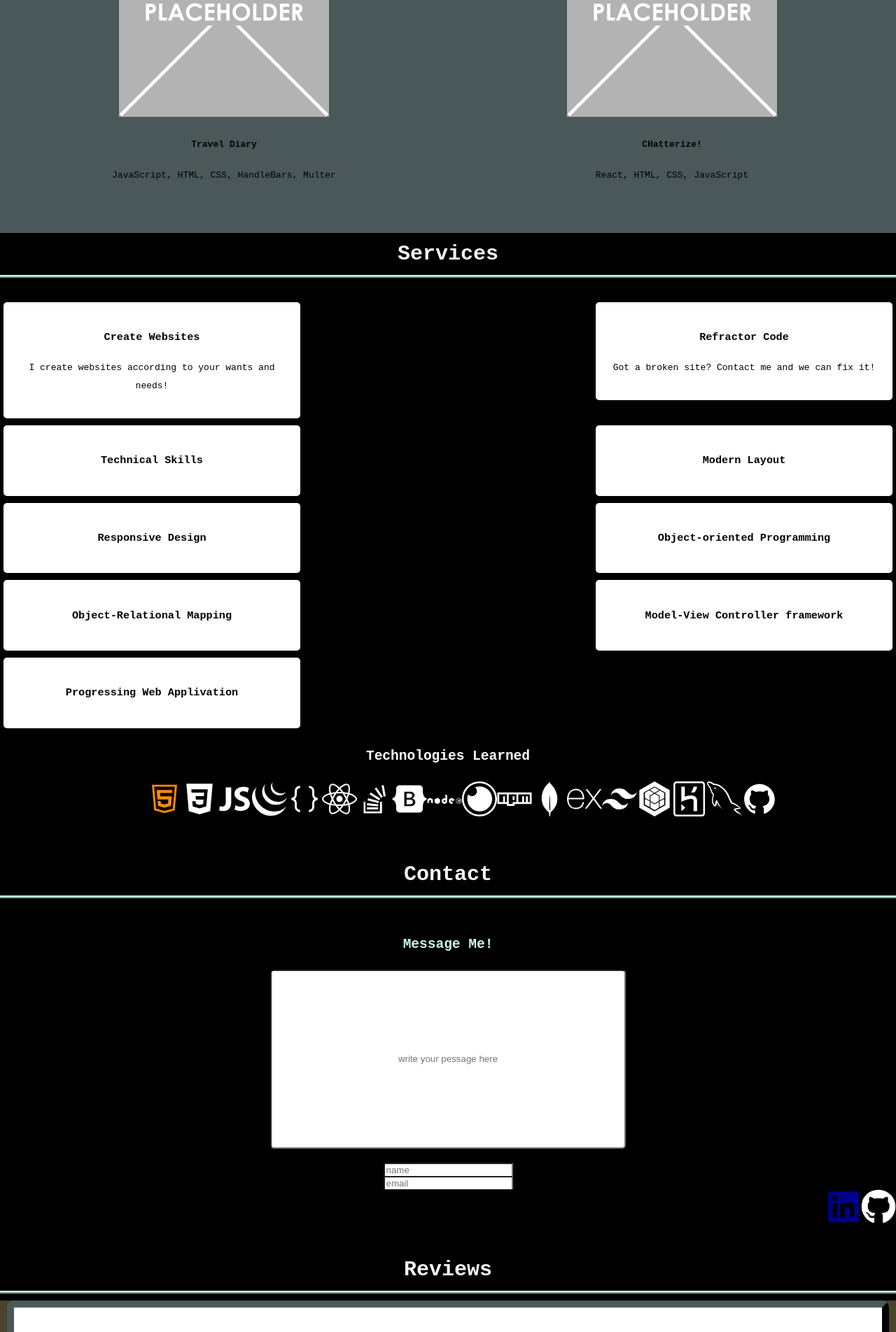
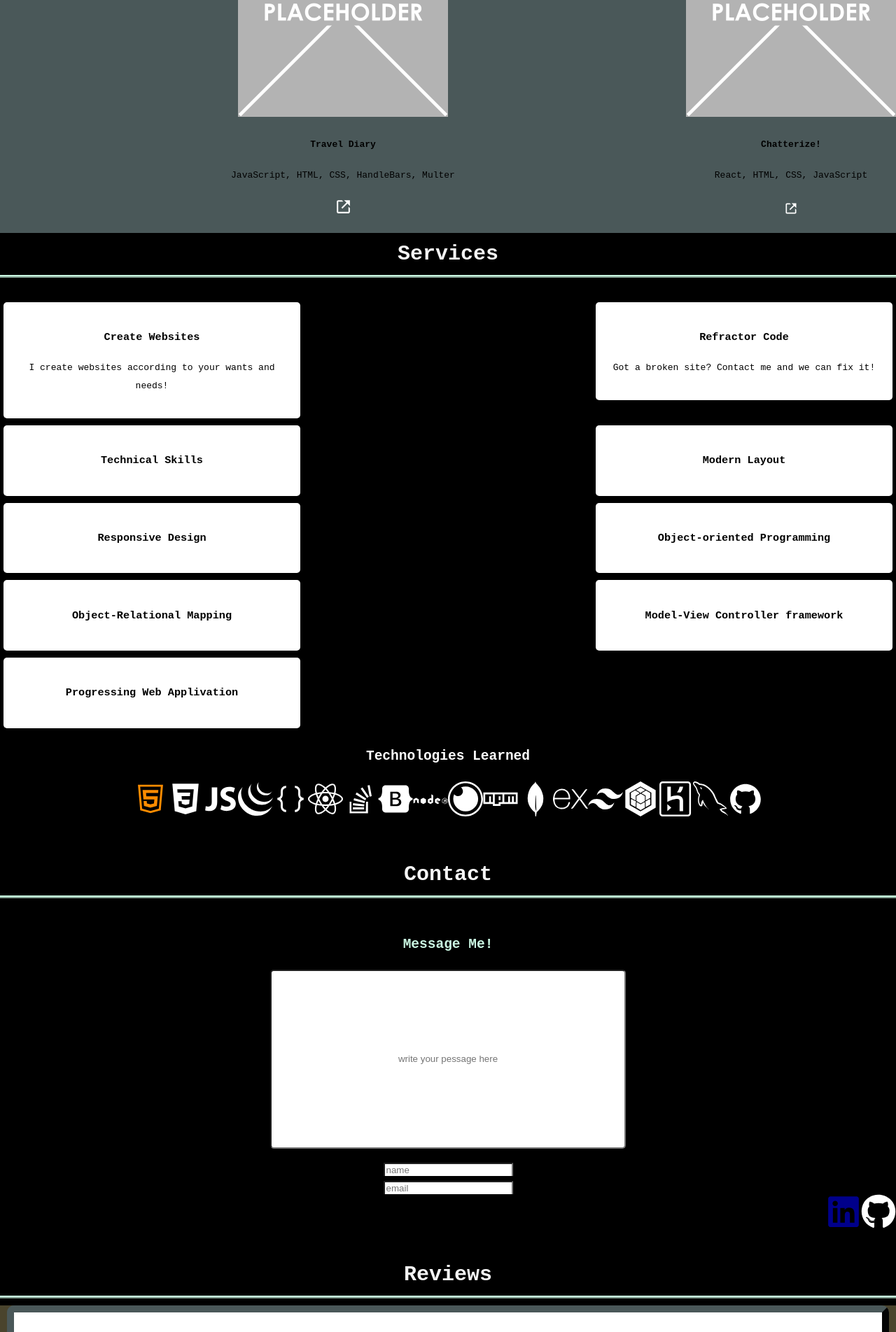
Before and after one commit to edm1001/web-dev-portfolio2022, a React (Create React App) app: page / in a window 1280 px wide. Shown: the part 1583-3487 px from the top of the page at 70% size. Built offline with nearby package versions, Linux system fonts and the light colour scheme.

Commit message:
add web links to anchor tags in services

```diff
--- a/src/Components/Contact/Contact.js
+++ b/src/Components/Contact/Contact.js
@@ -10,8 +10,8 @@ function Contact() {
     <h2> Message Me!</h2>
     <input id='msg-info' placeholder='write your pessage here'></input>
     <div className='sender'>
-    <input placeholder='name'></input>
-    <input placeholder='email'></input>
+    <input placeholder='name' id='sender-name'></input>
+    <input  id='sender-email' placeholder='email'></input>
     </div>
     </div>
     <div className='contact'>
--- a/src/Components/Portfolio/Project.js
+++ b/src/Components/Portfolio/Project.js
@@ -1,19 +1,25 @@
 import React from 'react'
 import Project01 from '../../Assets/images/placeholder.png';
-import Project02 from '../../Assets/images/placeholder.png'
+import Project02 from '../../Assets/images/placeholder.png';
+import {BiLinkExternal} from 'react-icons/bi';
+import {BsGlobe} from 'react-icons/bs';
+
 function Projects() {
   return (
     <section className='portfolio'>
     <h1>Portfolio</h1>
     <div className='projects'>
     <div id='project1'>
-    <img src={Project01} alt ='project01'/>
+    <img src={Project01} alt ='project01' href='https://afternoon-harbor-62644.herokuapp.com/'  />
     <h4>Travel Diary</h4>
-    <p> JavaScript, HTML, CSS, HandleBars, Multer</p></div>
+    <p> JavaScript, HTML, CSS, HandleBars, Multer</p>
+    <a href='https://chatterize123.herokuapp.com/' ><BiLinkExternal size={25}/></a>
+    </div>
     <div id='project2'>
     <img src={Project02} alt ='project02'/>
-    <h4>CHatterize!</h4>
+    <h4>Chatterize!</h4>
     <p> React, HTML, CSS, JavaScript</p>
+    <a href='https://afternoon-harbor-62644.herokuapp.com/'><BiLinkExternal size={20}/></a>
     </div>
 
     </div>
--- a/src/Components/Services/Services.js
+++ b/src/Components/Services/Services.js
@@ -38,8 +38,7 @@ function Services() {
     </div>
     <div className='skills'>
     <h2> Technologies Learned</h2>
-    <ul style={{listStyleType:'none', size:'40px'}}>
-        <li>
+    <p className='tech'>
           {/* add colors for icons */}
           <AiOutlineHtml5 size={50} color='darkorange'/>
           <IoLogoCss3 size={50}/>
@@ -59,9 +58,9 @@ function Services() {
           <GrHeroku size={50}/>
           <GrMysql size={50}/>
           <AiFillGithub size={50}/>
-          </li>
 
-    </ul>
+
+    </p>
     </div>
     </section>
   ) }
--- a/src/main.css
+++ b/src/main.css
@@ -112,11 +112,11 @@ h1 {
 }
 #project1{
   flex:1;
-  /* background-image: url(./Assets/images/placeholder.png); */
 }
-#project2{
-  flex: 1;
-
+#project1 a , #project2 a {
+  text-decoration: none;
+  color: white;
+  font-size: 25px;
 }
 /* PROJECT END */
 /* SERVICES START */
@@ -142,6 +142,9 @@ h1 {
 .skills {
   color: white;
   text-align: center;
+}
+.tech {
+  justify-content: space-between;
 }
 
 /* SERVICES END */
@@ -183,6 +186,12 @@ h1 {
 }
 .sender input {
   border-bottom: 5px;
+}
+#sender-name{
+  margin-bottom:2px;
+}
+#sender-email{
+  margin-top: 5px;
 }
 /* CONTACT END */
 
```
